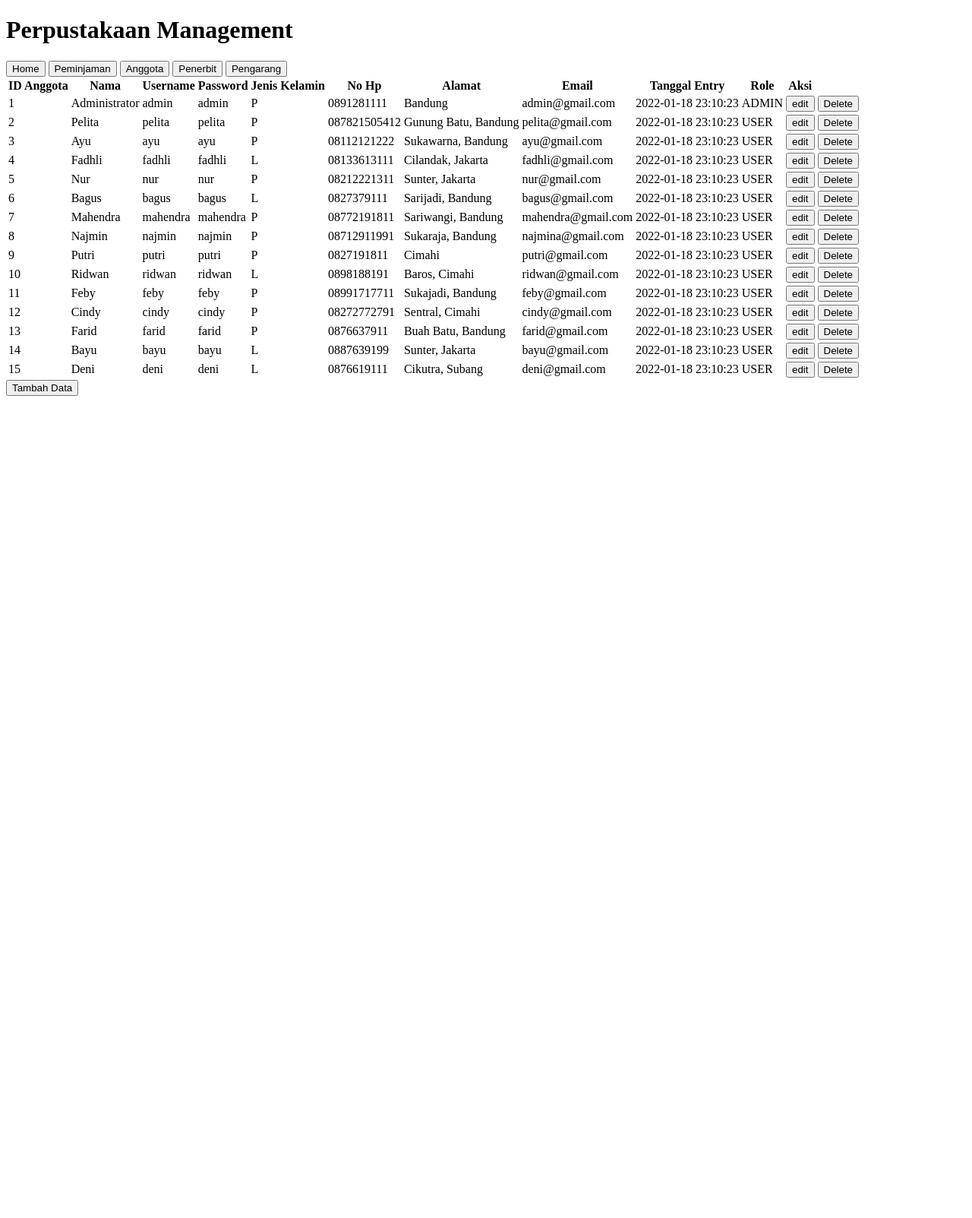
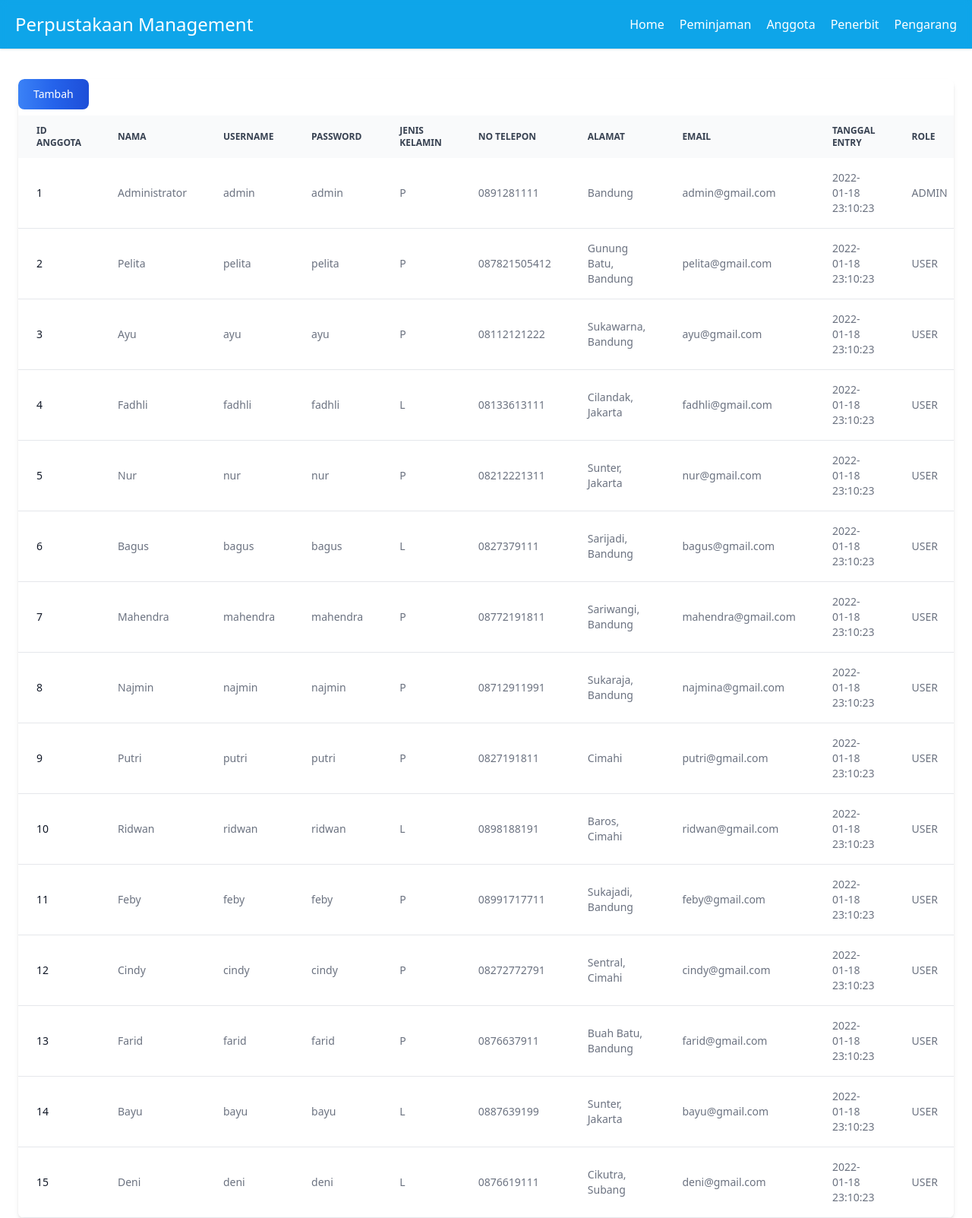
Before and after one commit to next-js-team/store-management-store, a PHP site: page /index.php?a=controller in a window 1280 px wide. Shown: the whole page at 76% size. Before the commit the page ends 521 px from the top, so only its background shows below. Run offline with PHP 8.4, Linux system fonts and the light colour scheme; data comes from the database, SQL or seed files in the repository; some libraries are stand-ins or nearby versions.

Commit message:
update view anggota

```diff
--- a/view/view_anggota.php
+++ b/view/view_anggota.php
@@ -6,115 +6,127 @@
 	<meta http-equiv="X-UA-Compatible" content="IE=edge">
 	<meta name="viewport" content="width=device-width, initial-scale=1.0">
 	<title>Perpustakaan Management</title>
-	<!-- <script src="https://cdn.tailwindcss.com"></script> -->
+	<script src="https://cdn.tailwindcss.com"></script>
 </head>
 
 <body>
 
-	<div class="w-full h-20 pt-8 pb-8">
-		<div class="grid place-content-center">
-			<h1 class="font-bold text-2xl text-gray-700 uppercase">Perpustakaan Management</h1>
+<div class="relative shadow bg-white">
+		<div class="absolute inset-0 bg-cover bg-center bg-no-repeat bg-fixed bg-sky-500" style=""></div>
+
+		<div class="w-full backdrop-blur-sm">
+			<div class="relative z-1 h-16 mx-auto px-5 max-w-7xl flex items-center justify-between text-white">
+				<a class="text-2xl hover:text-cyan-400 transition-colors" href="">Perpustakaan Management</a>
+
+				<ul class="flex items-center gap-5">
+					<li><a class="hover:text-cyan-400 transition-colors" href='index.php'>Home</a></li>
+					<li><a class="hover:text-cyan-400 transition-colors" href='index.php?p=peminjaman'>Peminjaman</a></li>
+					<li><a class="hover:text-cyan-400 transition-colors" href='index.php?a=anggota'>Anggota</a></li>
+					<li><a class="hover:text-cyan-400 transition-colors" href='index.php?t=penerbit'>Penerbit</a></li>
+					<li><a class="hover:text-cyan-400 transition-colors" href='index.php?g=pengarang'>Pengarang</a></li>
+				</ul>
+			</div>
+		</div>
 	</div>
 
-	</div>
+	<div class="relative overflow-x-auto shadow-md sm:rounded-lg mt-10 mx-6">
+		<div>
 
-
-	<div>
-		<div>
-        <a href='index.php'><button type="button" data-mdb-ripple="true" data-mdb-ripple-color="light" class="inline-block px-6 py-2.5 bg-blue-600 text-white font-medium text-xs leading-tight uppercase rounded shadow-md hover:bg-blue-700 hover:shadow-lg focus:bg-blue-700 focus:shadow-lg focus:outline-none focus:ring-0 active:bg-blue-800 active:shadow-lg transition duration-150 ease-in-out">Home</button></a>
-			<a href='index.php?p=peminjaman'><button type="button" data-mdb-ripple="true" data-mdb-ripple-color="light" class="inline-block px-6 py-2.5 bg-blue-600 text-white font-medium text-xs leading-tight uppercase rounded shadow-md hover:bg-blue-700 hover:shadow-lg focus:bg-blue-700 focus:shadow-lg focus:outline-none focus:ring-0 active:bg-blue-800 active:shadow-lg transition duration-150 ease-in-out">Peminjaman</button></a>
-			<a href='index.php?a=anggota'><button type="button" data-mdb-ripple="true" data-mdb-ripple-color="light" class="inline-block px-6 py-2.5 bg-blue-600 text-white font-medium text-xs leading-tight uppercase rounded shadow-md hover:bg-blue-700 hover:shadow-lg focus:bg-blue-700 focus:shadow-lg focus:outline-none focus:ring-0 active:bg-blue-800 active:shadow-lg transition duration-150 ease-in-out">Anggota</button></a>
-			<a href='index.php?t=penerbit'><button type="button" data-mdb-ripple="true" data-mdb-ripple-color="light" class="inline-block px-6 py-2.5 bg-blue-600 text-white font-medium text-xs leading-tight uppercase rounded shadow-md hover:bg-blue-700 hover:shadow-lg focus:bg-blue-700 focus:shadow-lg focus:outline-none focus:ring-0 active:bg-blue-800 active:shadow-lg transition duration-150 ease-in-out">Penerbit</button></a>
-			<a href='index.php?g=pengarang'><button type="button" data-mdb-ripple="true" data-mdb-ripple-color="light" class="inline-block px-6 py-2.5 bg-blue-600 text-white font-medium text-xs leading-tight uppercase rounded shadow-md hover:bg-blue-700 hover:shadow-lg focus:bg-blue-700 focus:shadow-lg focus:outline-none focus:ring-0 active:bg-blue-800 active:shadow-lg transition duration-150 ease-in-out">Pengarang</button></a>
+			<a href='index.php?i=add'><button type="button" class="text-white bg-gradient-to-r from-blue-500 via-blue-600 to-blue-700 hover:bg-gradient-to-br focus:ring-4 focus:outline-none focus:ring-blue-300 dark:focus:ring-blue-800 font-medium rounded-lg text-sm px-5 py-2.5 text-center mr-2 mb-2">Tambah</button></a>
 
 
 		</div>
-	</div>
+		<table class="w-full text-sm text-left text-gray-500 dark:text-gray-400 overflow-x-scroll">
+			<thead class="overflow-x-scroll text-xs text-gray-700 uppercase bg-gray-50 dark:bg-gray-700 dark:text-gray-400">
+				<tr>
 
-	<div class="mx-8">
-		<div class="flex flex-col">
-			<div class="overflow-x-auto sm:-mx-6 lg:-mx-8">
-				<div class="py-4 inline-block min-w-full sm:px-6 lg:px-8">
-					<div class="overflow-hidden">
-						<table class="min-w-full text-center">
-							<thead class="border-b bg-sky-500">
-								<tr>
-									<th scope="col" class="text-sm font-medium text-white px-6 py-4">
+					<th scope="col" class="px-6 py-3">
 						ID Anggota
 					</th>
-									<th scope="col" class="text-sm font-medium text-white px-6 py-4">
+					<th scope="col" class="px-6 py-3">
 						Nama
 					</th>
-									<th scope="col" class="text-sm font-medium text-white px-6 py-4">
-										Username
+					<th scope="col" class="px-6 py-3">
+						username
 					</th>
-									<th scope="col" class="text-sm font-medium text-white px-6 py-4">
+					<th scope="col" class="px-6 py-3">
 						Password
 					</th>
-									<th scope="col" class="text-sm font-medium text-white px-6 py-4">
+
+					<th scope="col" class="px-6 py-3">
 						Jenis Kelamin
 					</th>
-                                    <th scope="col" class="text-sm font-medium text-white px-6 py-4">
-										No Hp
+					<th scope="col" class="px-6 py-3">
+						No Telepon
 					</th>
-									<th scope="col" class="text-sm font-medium text-white px-6 py-4">
+					<th scope="col" class="px-6 py-3">
 						Alamat
 					</th>
-									<th scope="col" class="text-sm font-medium text-white px-6 py-4">
+					<th scope="col" class="px-6 py-3">
 						Email
 					</th>
-									<th scope="col" class="text-sm font-medium text-white px-6 py-4">
+					<th scope="col" class="px-6 py-3">
 						Tanggal Entry
 					</th>
-                                    <th scope="col" class="text-sm font-medium text-white px-6 py-4">
+					<th scope="col" class="px-6 py-3">
 						Role
 					</th>
-									<th scope="col" class="text-sm font-medium text-white px-6 py-4">
-										Aksi
-									</th>
-									<th scope="col" class="text-sm font-medium text-white px-6 py-4">
 
+
+					<th scope="col" class="px-6 py-3">
+						Action
 					</th>
 				</tr>
-							</thead class="border-b">
-							<tbody>
+			</thead>
+			<tbody class="overflow-y-scroll w-full" style="height: 20vh;">
 
 				<?php while ($row = $this->model->fetch($data)) {
 					echo "
-                                        <tr class='bg-white border-b'>
-                                            <td class='px-6 py-4 whitespace-nowrap text-sm font-medium text-gray-900'>$row[0]</td>
-                                            <td class='text-sm text-gray-900 font-light px-6 py-4 whitespace-nowrap'>$row[1]</td>
-                                            <td class='text-sm text-gray-900 font-light px-6 py-4 whitespace-nowrap'>$row[2]</td>
-                                            <td class='text-sm text-gray-900 font-light px-6 py-4 whitespace-nowrap'>$row[3]</td>
-                                            <td class='text-sm text-gray-900 font-light px-6 py-4 whitespace-nowrap'>$row[4]</td>
-                                            <td class='px-6 py-4 whitespace-nowrap text-sm font-medium text-gray-900'>$row[5]</td>
-                                            <td class='text-sm text-gray-900 font-light px-6 py-4 whitespace-nowrap'>$row[6]</td>
-                                            <td class='text-sm text-gray-900 font-light px-6 py-4 whitespace-nowrap'>$row[7]</td>
-                                            <td class='text-sm text-gray-900 font-light px-6 py-4 whitespace-nowrap'>$row[8]</td>
-                                            <td class='text-sm text-gray-900 font-light px-6 py-4 whitespace-nowrap'>$row[9]</td>
-                                            <td class='text-sm text-gray-900 font-light px-6 py-4 whitespace-nowrap'><a href='index.php?e=$row[0]'>   <button type='button' class='inline-block px-6 py-2.5 bg-yellow-500 text-white font-medium text-xs leading-tight uppercase rounded shadow-md hover:bg-yellow-600 hover:shadow-lg focus:bg-yellow-600 focus:shadow-lg focus:outline-none focus:ring-0 active:bg-yellow-700 active:shadow-lg transition duration-150 ease-in-out'>edit</button></a></td>
-                                            <td class='text-sm text-gray-900 font-light px-6 py-4 whitespace-nowrap'><a href='index.php?d=$row[0]' onClick=\"return confirm('Hapus Data?')\"\><button type='button' class='inline-block px-6 py-2.5 bg-red-600 text-white font-medium text-xs leading-tight uppercase rounded shadow-md hover:bg-red-700 hover:shadow-lg focus:bg-red-700 focus:shadow-lg focus:outline-none focus:ring-0 active:bg-red-800 active:shadow-lg transition duration-150 ease-in-out'>Delete</button></a></td>
+						<tr class='bg-white border-b dark:bg-gray-800 dark:border-gray-700 hover:bg-gray-50 dark:hover:bg-gray-600'>
+
+							<th scope='row' class='px-6 py-4 font-medium text-gray-900 whitespace-nowrap dark:text-white'>
+								$row[0]
+							</th>
+							<td class='px-6 py-4'>
+							$row[1]
+							</td>
+							<td class='px-6 py-4'>
+							$row[2]
+							</td>
+							<td class='px-6 py-4'>
+							$row[3]
+							</td>
+							<td class='px-6 py-4'>
+							$row[4]
+							</td>
+							<td class='px-6 py-4'>
+							$row[5]
+							</td>
+							<td class='px-6 py-4'>
+							$row[6]
+							</td>
+							<td class='px-6 py-4'>
+							$row[7]
+							</td>
+							<td class='px-6 py-4'>
+							$row[8]
+							</td>
+							<td class='px-6 py-4'>
+							$row[9]
+							</td>
+
+							<td class='flex items-center px-6 py-4 space-x-3'>
+								<a href='index.php?e=$row[0]' class='font-medium text-blue-600 dark:text-blue-500 hover:underline'>Edit</a>
+								<a href='index.php?d=$row[0]' onClick=\"return confirm('Hapus Data?')\" class='font-medium text-red-600 dark:text-red-500 hover:underline'>Remove</a>
+							</td>
 						</tr>
+
 					";
 				} ?>
 
 
-
-
-
 			</tbody>
 		</table>
-						<div class="my-2 ">
-							<div class="flex space-x-2 justify-center">
-								<a href='index.php?i=add'><button type="button" data-mdb-ripple="true" data-mdb-ripple-color="light" class="inline-block px-6 py-2.5 bg-blue-600 text-white font-medium text-xs leading-tight uppercase rounded shadow-md hover:bg-blue-700 hover:shadow-lg focus:bg-blue-700 focus:shadow-lg focus:outline-none focus:ring-0 active:bg-blue-800 active:shadow-lg transition duration-150 ease-in-out">Tambah Data</button></a>
-
-							</div>
-						</div>
-						<center></center>
-					</div>
-				</div>
-			</div>
-		</div>
 	</div>
 </body>
 
```
Lines whose indentation alone changed are shown as unchanged.
